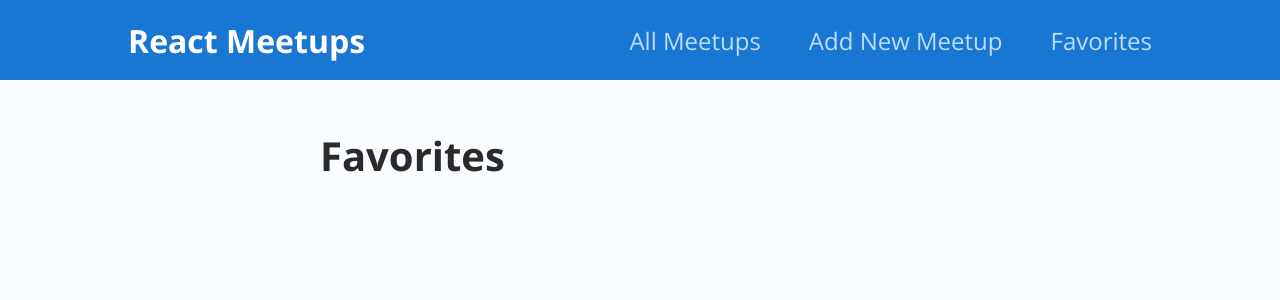
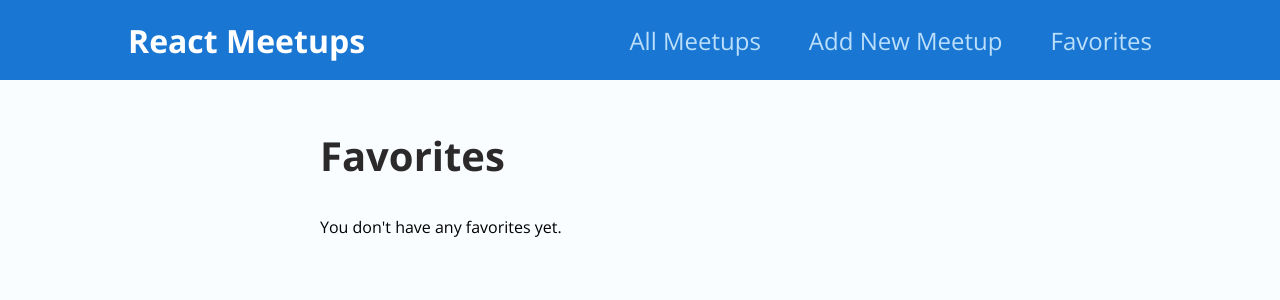
Before and after one commit to deskavaenkelt/MeetupAppWithTsAndFirebase, a React (Create React App) app in the folder client/: page /favorites in a window 1280 px wide. Shown: the top 300 px of the page. Built offline with nearby package versions, Linux system fonts and the light colour scheme; no server answers.

Commit message:
Favorites page

```diff
--- a/client/src/utils/provider/favoritesContext.tsx
+++ b/client/src/utils/provider/favoritesContext.tsx
@@ -2,7 +2,7 @@ import { createContext, ReactNode, useState } from 'react'
 import { MeetupItemProps } from '../interfaces/MeetupsInterfaces'
 
 interface FavoritesContextInterface {
-	favorites: Array<MeetupItemProps>
+	favorites: Array<MeetupItemProps> | undefined
 	totalFavorites: number
 	addFavorite: (meetup: MeetupItemProps) => void
 	removeFavorite: (meetupId: string) => void
--- a/client/src/views/FavoritesView.tsx
+++ b/client/src/views/FavoritesView.tsx
@@ -1,11 +1,24 @@
-const Favorites = () => {
+import { useContext } from 'react'
+import MeetupList from '../components/meetups/MeetupList'
+import FavoritesContext from '../utils/provider/favoritesContext'
+
+const FavoritesView = () => {
+	const favoritesContext = useContext(FavoritesContext)
+
+	let content
+
+	if (favoritesContext?.totalFavorites === 0 || favoritesContext?.favorites === undefined) {
+		content = <p>You don't have any favorites yet.</p>
+	} else {
+		content = <MeetupList meetups={ favoritesContext?.favorites }/>
+	}
 
 	return (
-		<>
+		<section>
 			<h1>Favorites</h1>
-
-		</>
+			{ content }
+		</section>
 	)
 }
 
-export default Favorites
+export default FavoritesView
```
